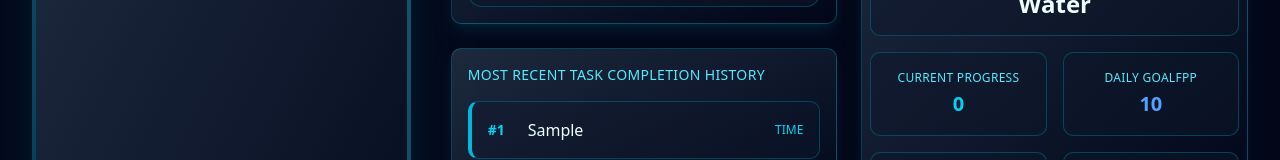
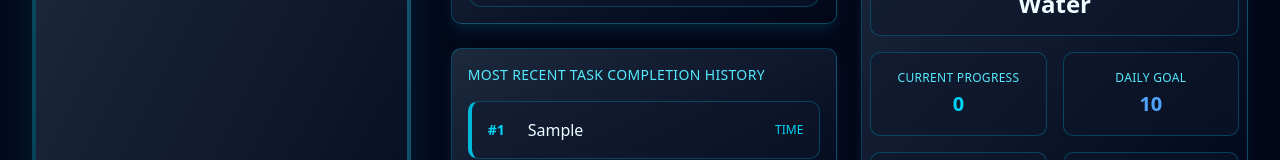
Before and after one commit to computerririn-coder/HabitTracker, a React (Vite) app: page / in a window 1280 px wide. Shown: the part 241-401 px from the top of the page. Built offline with nearby package versions, Linux system fonts and the light colour scheme.

Commit message:
Fixing minor issues mainly ui

```diff
--- a/src/assets/Components/Section/MainSection.tsx
+++ b/src/assets/Components/Section/MainSection.tsx
@@ -186,7 +186,7 @@ function Box3({
 
                     <div className="flex flex-col items-center justify-center px-4 py-3 rounded-lg bg-slate-900/50 border border-cyan-700/50">
                         <span className="mb-1 text-xs text-cyan-300 uppercase tracking-wide">
-                            Daily Goalfpp
+                            Daily Goal
                         </span>
                         <span className="text-xl text-blue-400 font-bold">
                             {max}
@@ -307,7 +307,13 @@ function MainSection() {
 if (foundTab.current + 1 === foundTab.max) {
     setTotalTaskCompletion(totalTaskCompletion + 1);
     foundTab.completionCount++;
+setTabs((prev) =>
+  prev.map((e) =>
+    e.id === foundTab.id ? {...e, current: -1} : e  //if i use "0" im not getting zero in the progress bar im getting "1" and this is the quickest sol
+  )
+)
 }
+
 
         setTabs((prevTabs: Tab[]) =>
             prevTabs.map((tab) =>
```
